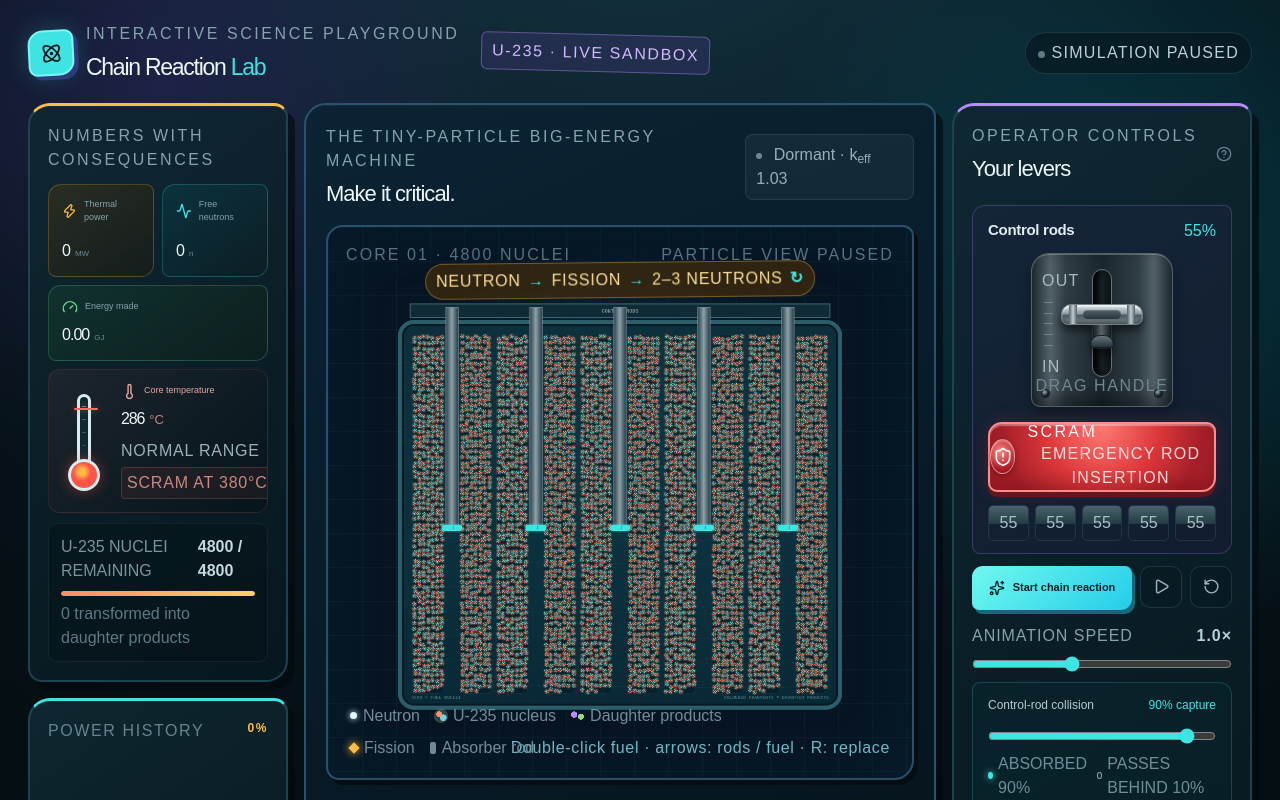
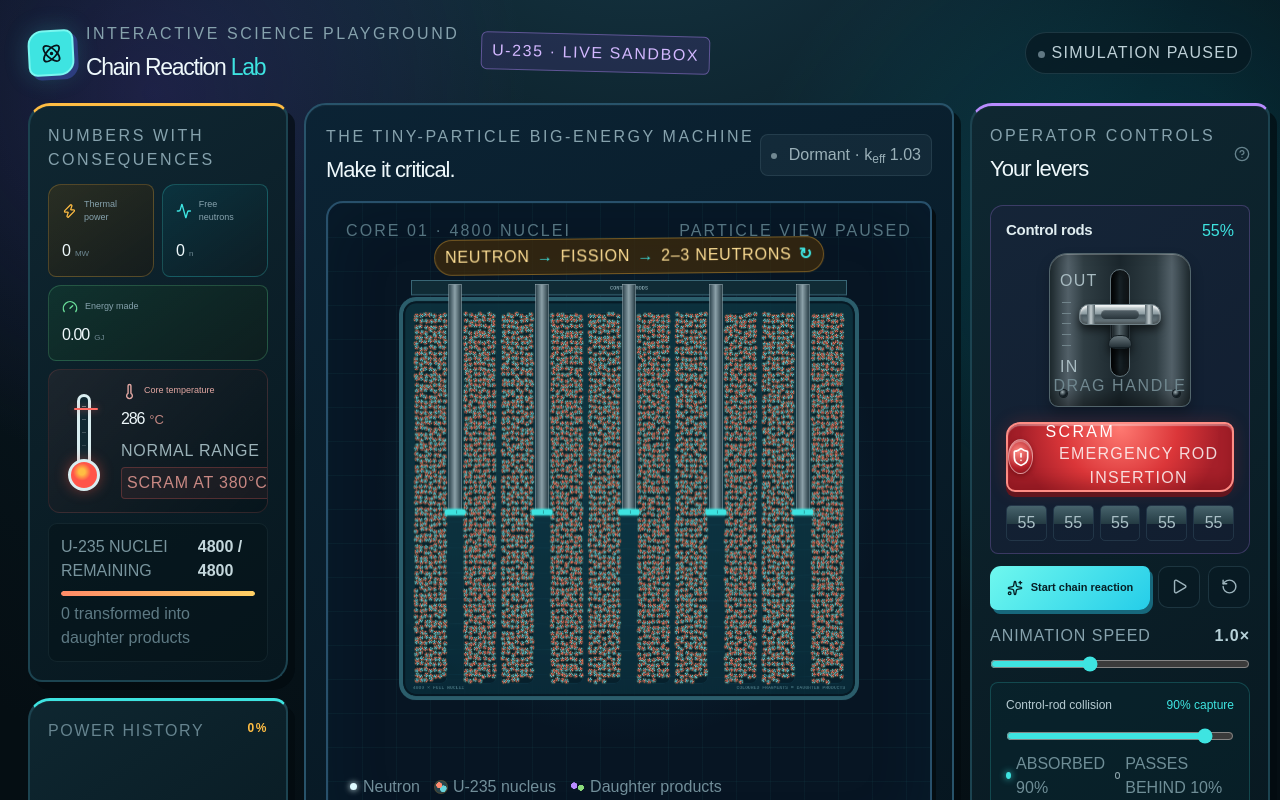
Before and after one commit to awm11/nuclear-reactor, a React (Vite) app: page / in a window 1280 px wide. Shown: the top 800 px of the page. Built offline with nearby package versions, Linux system fonts and the light colour scheme.

Commit message:
Expand reactor workspace

```diff
--- a/app/globals.css
+++ b/app/globals.css
@@ -28,6 +28,7 @@
   --input: rgba(151, 208, 224, .2);
   --ring: #3ee4e1;
   --radius: .8rem;
+  --app-width: 1760px;
 }
 
 * { box-sizing: border-box; }
@@ -37,7 +38,7 @@ button, input { font: inherit; }
 button { color: inherit; }
 
 .app-shell { min-height: 100vh; padding: 22px 28px 16px; background: radial-gradient(circle at 12% 8%, rgba(74,52,149,.32), transparent 24%), radial-gradient(circle at 88% 22%, rgba(0,191,219,.2), transparent 27%), radial-gradient(circle at 50% -20%, #183b4a 0, #081820 39%, #050e13 74%); }
-.topbar { max-width: 1500px; margin: 0 auto 18px; display: flex; align-items: center; gap: 12px; }
+.topbar { max-width: var(--app-width); margin: 0 auto 18px; display: flex; align-items: center; gap: 12px; }
 .brand-mark { width: 46px; height: 46px; border: 2px solid #7af7f0; border-radius: 15px 9px 15px 9px; display: grid; place-items: center; color: #07151c; background: var(--cyan); box-shadow: 4px 4px 0 #2c3d7e, 0 0 24px rgba(62,228,225,.22); transform: rotate(-3deg); }
 .eyebrow { margin: 0 0 4px; color: var(--subtle); font: 700 10px/1.2 var(--font-geist-mono), monospace; letter-spacing: .16em; text-transform: uppercase; }
 .topbar h1 { margin: 0; font-size: 23px; letter-spacing: -.055em; }
@@ -46,9 +47,9 @@ button { color: inherit; }
 .header-status { margin-left: auto; border: 1px solid rgba(151,208,224,.15); border-radius: 999px; padding: 8px 12px; color: #bdd0d7; background: rgba(7,22,29,.62); font: 600 11px var(--font-geist-mono), monospace; text-transform: uppercase; letter-spacing: .08em; }
 .status-dot { display: inline-block; width: 7px; height: 7px; margin-right: 7px; border-radius: 50%; background: var(--green); box-shadow: 0 0 12px var(--green); }
 .status-dot.idle { background: #607883; box-shadow: none; }
-.workspace { max-width: 1500px; margin: 0 auto; display: grid; grid-template-columns: minmax(260px, .52fr) minmax(610px, 1.55fr) minmax(300px, .58fr); align-items: start; gap: 16px; }
+.workspace { max-width: var(--app-width); margin: 0 auto; display: grid; grid-template-columns: minmax(260px, 290px) minmax(650px, 1fr) minmax(300px, 330px); align-items: start; gap: 16px; }
 .panel { background: linear-gradient(145deg, rgba(15,39,49,.96), rgba(7,23,31,.96)); border: 2px solid #1c4350; border-radius: 22px 14px 22px 14px; box-shadow: 7px 8px 0 rgba(2,10,14,.65), inset 0 1px rgba(255,255,255,.035); }
-.reactor-panel { padding: 20px; min-height: 700px; border-color: #28536a; background: linear-gradient(155deg, rgba(11,35,52,.98), rgba(6,21,30,.97)); }
+.reactor-panel { padding: 20px; min-height: 820px; border-color: #28536a; background: linear-gradient(155deg, rgba(11,35,52,.98), rgba(6,21,30,.97)); }
 .panel-heading { display: flex; align-items: center; justify-content: space-between; margin-bottom: 15px; }
 .panel-heading h2 { margin: 0; font-size: 22px; letter-spacing: -.045em; }
 .criticality-badge { padding: 8px 10px; border-radius: 8px; color: #a8f1c4; background: rgba(107,223,154,.09); border: 1px solid rgba(107,223,154,.18); font: 600 11px var(--font-geist-mono), monospace; }
@@ -59,7 +60,7 @@ button { color: inherit; }
 .criticality-badge.subcritical span { background: #4dd1e7; }
 .criticality-badge.supercritical { color: #ffcd6b; background: rgba(255,189,67,.09); border-color: rgba(255,189,67,.2); }
 .criticality-badge.supercritical span { background: var(--amber); box-shadow: 0 0 9px var(--amber); }
-.core-stage { min-height: 555px; position: relative; padding: 58px 36px 48px; overflow: hidden; border: 2px solid #28506b; border-radius: 17px 11px 20px 13px; background: linear-gradient(rgba(62,228,225,.045) 1px, transparent 1px), linear-gradient(90deg, rgba(62,228,225,.045) 1px, transparent 1px), radial-gradient(circle at 50% 44%, rgba(31,138,172,.24), transparent 54%), #071523; background-size: 34px 34px, 34px 34px, auto, auto; box-shadow: inset 0 0 70px rgba(24,116,150,.08), 4px 5px 0 #040d12; }
+.core-stage { min-height: 650px; position: relative; padding: 58px 36px 48px; overflow: hidden; border: 2px solid #28506b; border-radius: 17px 11px 20px 13px; background: linear-gradient(rgba(62,228,225,.045) 1px, transparent 1px), linear-gradient(90deg, rgba(62,228,225,.045) 1px, transparent 1px), radial-gradient(circle at 50% 44%, rgba(31,138,172,.24), transparent 54%), #071523; background-size: 34px 34px, 34px 34px, auto, auto; box-shadow: inset 0 0 70px rgba(24,116,150,.08), 4px 5px 0 #040d12; }
 .core-stage.warning:not(.overheat) { border-color: rgba(255,189,67,.64); box-shadow: inset 0 0 72px rgba(255,189,67,.07), 4px 5px 0 #1e1605, 0 0 22px rgba(255,189,67,.12); }
 .core-stage.overheat { border-color: rgba(255,81,72,.78); box-shadow: inset 0 0 80px rgba(255,67,42,.13), 4px 5px 0 #2b0b0c, 0 0 30px rgba(255,67,42,.22); }
 .core-stage.overheat::after { content: ''; position: absolute; z-index: 4; inset: 0; pointer-events: none; border: 2px solid rgba(255,91,67,.72); border-radius: inherit; animation: core-danger .7s ease-in-out infinite alternate; }
@@ -210,9 +211,9 @@ button:hover { transform: translateY(-1px); }
 .chain-icon { width: 34px; height: 34px; display: grid; place-items: center; border: 1px solid rgba(255,189,67,.25); border-radius: 50%; color: var(--amber); font: 800 10px var(--font-geist-mono), monospace; box-shadow: inset 0 0 14px rgba(255,189,67,.08); }
 .chain-note p { margin: 0; color: #79949d; font-size: 9px; line-height: 1.55; }
 .chain-note strong { color: #b9cbd1; }
-footer { max-width: 1500px; margin: 12px auto 0; display: flex; justify-content: space-between; color: #4f6d77; font: 8px var(--font-geist-mono), monospace; text-transform: uppercase; letter-spacing: .08em; }
+footer { max-width: var(--app-width); margin: 12px auto 0; display: flex; justify-content: space-between; color: #4f6d77; font: 8px var(--font-geist-mono), monospace; text-transform: uppercase; letter-spacing: .08em; }
 .footer-ready { display: flex; align-items: center; gap: 5px; color: #628d80; }
-.support-strip { max-width: 1500px; margin: 16px auto 0; display: flex; align-items: center; justify-content: space-between; gap: 20px; padding: 14px 17px; border: 1px solid rgba(62,228,225,.22); border-radius: 14px 9px 14px 9px; background: linear-gradient(105deg, rgba(12,45,54,.86), rgba(21,31,61,.8)); box-shadow: 4px 5px 0 rgba(2,10,14,.52), inset 0 1px rgba(255,255,255,.035); }
+.support-strip { max-width: var(--app-width); margin: 16px auto 0; display: flex; align-items: center; justify-content: space-between; gap: 20px; padding: 14px 17px; border: 1px solid rgba(62,228,225,.22); border-radius: 14px 9px 14px 9px; background: linear-gradient(105deg, rgba(12,45,54,.86), rgba(21,31,61,.8)); box-shadow: 4px 5px 0 rgba(2,10,14,.52), inset 0 1px rgba(255,255,255,.035); }
 .support-strip strong { color: #c9dde2; font-size: 11px; }
 .bmc-slot { min-width: 215px; min-height: 40px; display: flex; align-items: center; justify-content: flex-end; }
 .bmc-slot .bmc-btn { border: 1px solid #7af7f0 !important; border-radius: 10px 6px 10px 6px !important; box-shadow: 3px 4px 0 #17687c !important; font-family: var(--font-geist-sans), Arial, sans-serif !important; transition: transform .18s ease, box-shadow .18s ease !important; }
@@ -222,6 +223,7 @@ footer { max-width: 1500px; margin: 12px auto 0; display: flex; justify-content:
   .app-shell { padding: 18px 14px; }
   .workspace { grid-template-columns: 1fr; }
   .reactor-panel { order: 1; min-height: auto; }
+  .core-stage { min-height: 555px; }
   .readout-column { order: 2; display: grid; grid-template-columns: 1fr 1fr; align-items: stretch; }
   .control-column { order: 3; }
   .readout-panel { min-height: 100%; }
```
